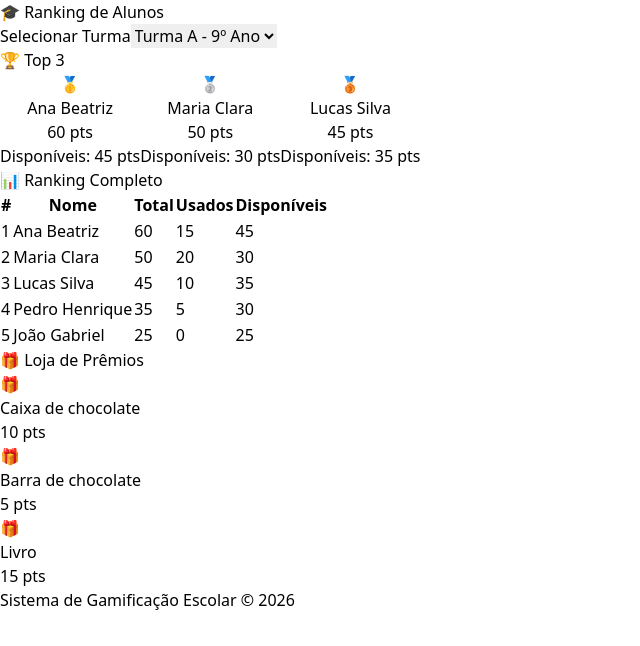
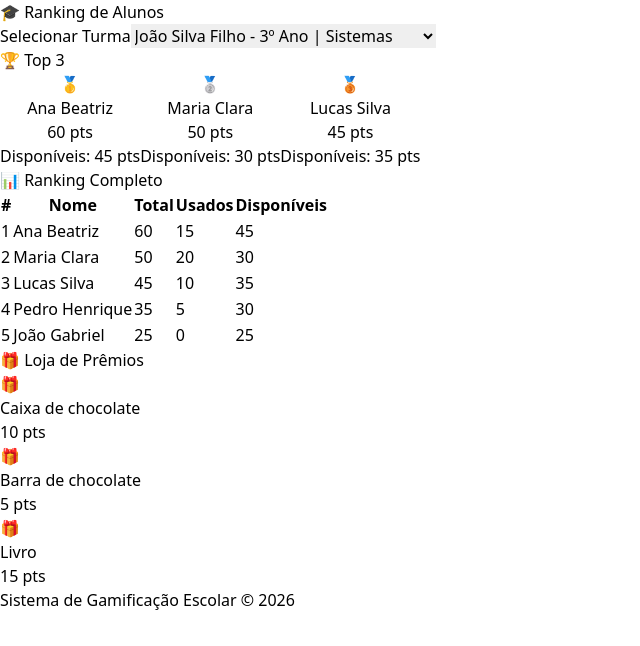
Before and after one commit to ramersonrodrigues/site-ranking-alunos, a React (Vite) app: page / in a window 1280 px wide. Shown: the top 646 px of the page, without its empty margins (0-640 px from the left). Built offline with nearby package versions, Linux system fonts and the light colour scheme.

Commit message:
atualização turmas

```diff
--- a/src/data/turmas.ts
+++ b/src/data/turmas.ts
@@ -10,7 +10,7 @@ const premiosPadrao: Premio[] = [
 ];
 
 const turmaA = new Turma(
-  "Turma A - 9º Ano",
+  "João Silva Filho - 3º Ano | Sistemas",
   [
     new Aluno("Lucas Silva", [
       new HistoricoItem("ganho", 15, "Participação em aula", "05/03/2025", "Matemática"),
@@ -47,7 +47,7 @@ const turmaA = new Turma(
 );
 
 const turmaB = new Turma(
-  "Turma B - 8º Ano",
+  "Raquel Magalhães - 2º Ano | Sistemas",
   [
     new Aluno("Isabela Santos", [
       new HistoricoItem("ganho", 20, "Prova com nota máxima", "06/03/2025", "Matemática"),
```
